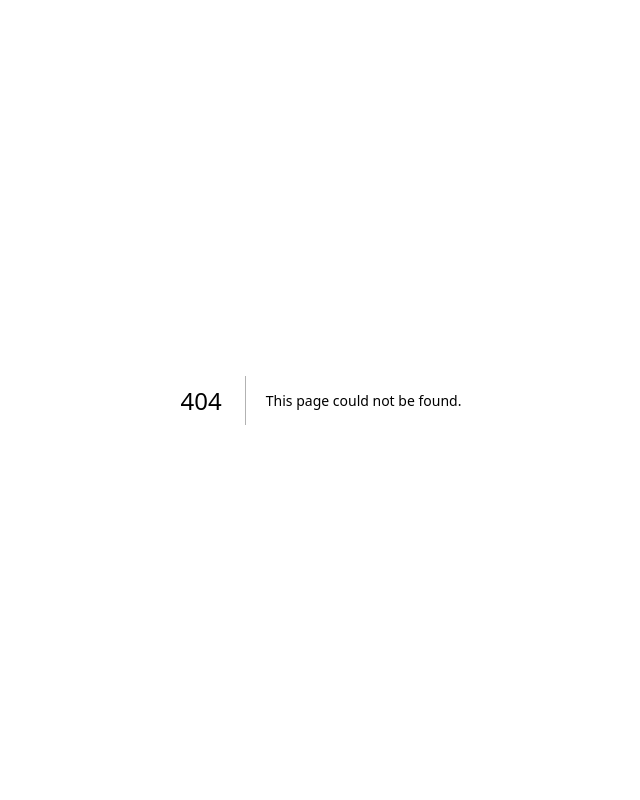
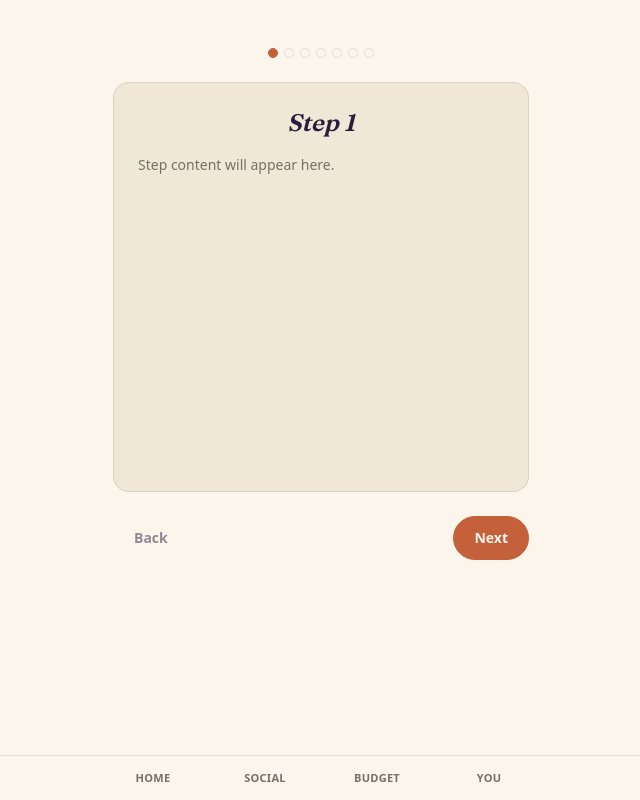
Before and after one commit to maryam-ai-dev/autonomous-retail-assistant, a Next.js app in the folder frontend/: page /onboarding in a window 1280 px wide. Before the commit this address had no page. Shown: the whole page, without its empty margins (319-959 px from the left). Built offline with nearby package versions, Linux system fonts and the light colour scheme; a web font is replaced by a local one.

Commit message:
sprint 9: onboarding shell + sessionStorage persistence

```diff
--- /dev/null
+++ b/frontend/src/app/(app)/onboarding/page.tsx
@@ -0,0 +1,161 @@
+"use client";
+
+import { useCallback, useEffect, useState } from "react";
+import { useRouter } from "next/navigation";
+import { Button } from "@/shared/ui/Button";
+
+const STORAGE_KEY = "aisleon_onboarding_state";
+const TOTAL_STEPS = 7;
+const SKIP_STEP = 6;
+
+type OnboardingState = {
+  step: number;
+  answers: Record<string, unknown>;
+};
+
+function readFromStorage(): OnboardingState | null {
+  try {
+    if (typeof window === "undefined") return null;
+    const raw = window.sessionStorage.getItem(STORAGE_KEY);
+    if (!raw) return null;
+    const parsed = JSON.parse(raw) as Partial<OnboardingState>;
+    if (typeof parsed?.step === "number" && parsed.step >= 1 && parsed.step <= TOTAL_STEPS) {
+      return {
+        step: parsed.step,
+        answers: (parsed.answers as Record<string, unknown>) ?? {},
+      };
+    }
+    return null;
+  } catch {
+    return null;
+  }
+}
+
+function writeToStorage(state: OnboardingState): void {
+  try {
+    if (typeof window === "undefined") return;
+    window.sessionStorage.setItem(STORAGE_KEY, JSON.stringify(state));
+  } catch {
+    // sessionStorage unavailable — memory only
+  }
+}
+
+function clearStorage(): void {
+  try {
+    if (typeof window === "undefined") return;
+    window.sessionStorage.removeItem(STORAGE_KEY);
+  } catch {
+    // ignore
+  }
+}
+
+export default function OnboardingPage() {
+  const router = useRouter();
+  const [state, setState] = useState<OnboardingState>({ step: 1, answers: {} });
+
+  useEffect(() => {
+    const restored = readFromStorage();
+    if (restored) setState(restored);
+  }, []);
+
+  useEffect(() => {
+    writeToStorage(state);
+  }, [state]);
+
+  const goBack = useCallback(() => {
+    setState((prev) => ({ ...prev, step: Math.max(1, prev.step - 1) }));
+  }, []);
+
+  const goNext = useCallback(() => {
+    setState((prev) =>
+      prev.step >= TOTAL_STEPS
+        ? prev
+        : { ...prev, step: prev.step + 1 },
+    );
+  }, []);
+
+  const skipStep = useCallback(() => {
+    setState((prev) => ({ ...prev, step: Math.min(TOTAL_STEPS, prev.step + 1) }));
+  }, []);
+
+  const onComplete = useCallback(() => {
+    clearStorage();
+    router.push("/home");
+  }, [router]);
+
+  const isLast = state.step === TOTAL_STEPS;
+  const canSkip = state.step === SKIP_STEP;
+
+  return (
+    <div className="mx-auto flex min-h-[70vh] max-w-md flex-col gap-6 py-6">
+      <div
+        role="progressbar"
+        aria-valuenow={state.step}
+        aria-valuemin={1}
+        aria-valuemax={TOTAL_STEPS}
+        aria-label={`Step ${state.step} of ${TOTAL_STEPS}`}
+        className="flex items-center justify-center gap-1.5"
+      >
+        {Array.from({ length: TOTAL_STEPS }, (_, idx) => {
+          const stepNumber = idx + 1;
+          const active = stepNumber <= state.step;
+          return (
+            <span
+              key={stepNumber}
+              aria-hidden="true"
+              className="inline-block h-2.5 w-2.5 rounded-full"
+              style={{
+                background: active ? "var(--clay)" : "transparent",
+                border: `1px solid ${active ? "var(--clay)" : "var(--border)"}`,
+              }}
+            />
+          );
+        })}
+      </div>
+
+      <section
+        className="flex flex-1 flex-col gap-4 rounded-2xl p-6"
+        style={{ background: "var(--oat)", border: "1px solid var(--border)" }}
+        aria-labelledby="onboarding-step-heading"
+      >
+        <h2
+          id="onboarding-step-heading"
+          className="text-center text-2xl font-semibold italic"
+          style={{
+            fontFamily: "var(--font-fraunces)",
+            color: "var(--aubergine)",
+          }}
+        >
+          Step {state.step}
+        </h2>
+        <p className="text-sm" style={{ color: "var(--muted)" }}>
+          Step content will appear here.
+        </p>
+      </section>
+
+      <div className="flex items-center gap-3">
+        <Button
+          variant="ghost"
+          onClick={goBack}
+          disabled={state.step === 1}
+          aria-label="Back"
+        >
+          Back
+        </Button>
+        <div className="flex-1" />
+        {canSkip ? (
+          <Button variant="secondary" onClick={skipStep} aria-label="Skip step">
+            Skip
+          </Button>
+        ) : null}
+        <Button
+          variant="primary"
+          onClick={isLast ? onComplete : goNext}
+          aria-label={isLast ? "Finish" : "Next"}
+        >
+          {isLast ? "Finish" : "Next"}
+        </Button>
+      </div>
+    </div>
+  );
+}
```
